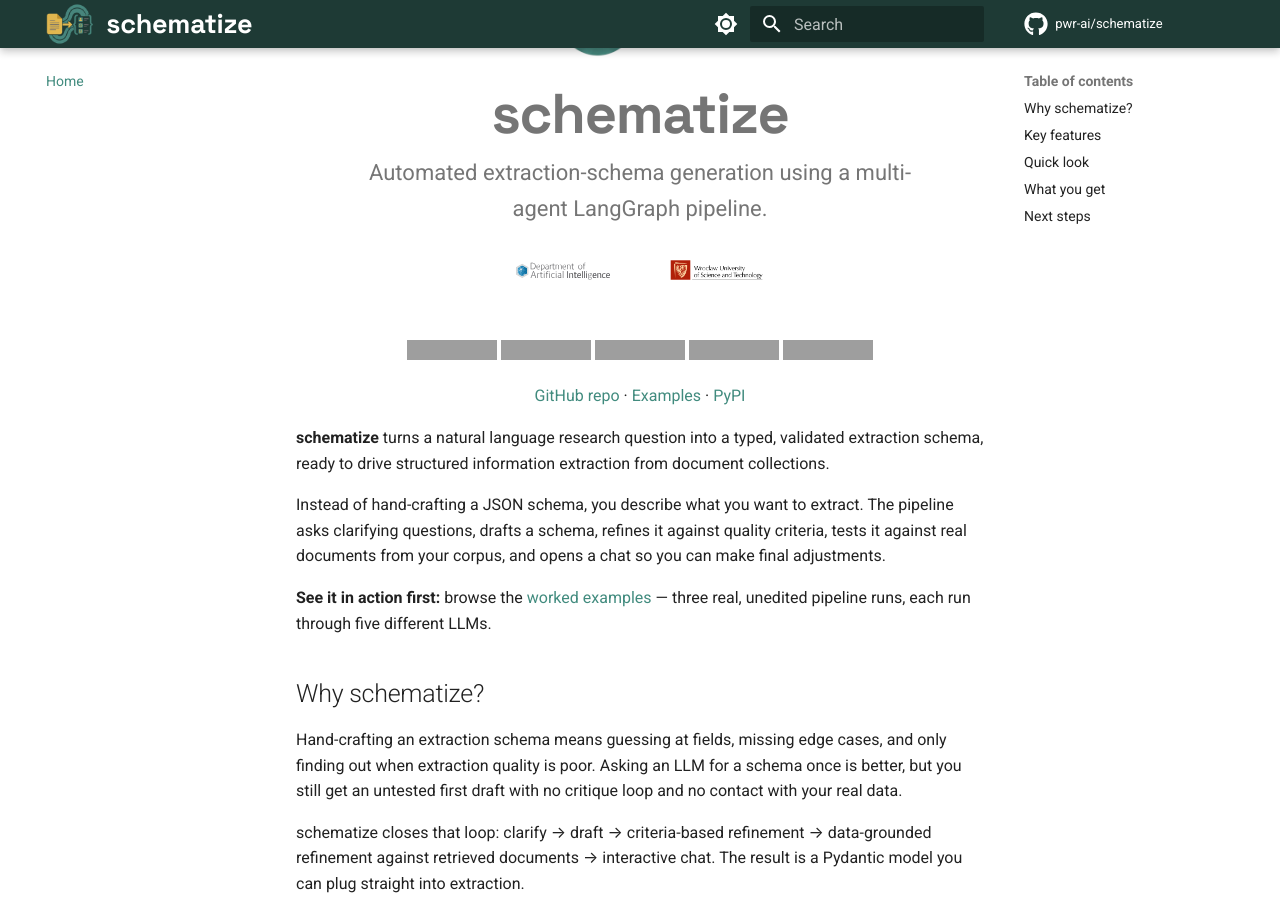
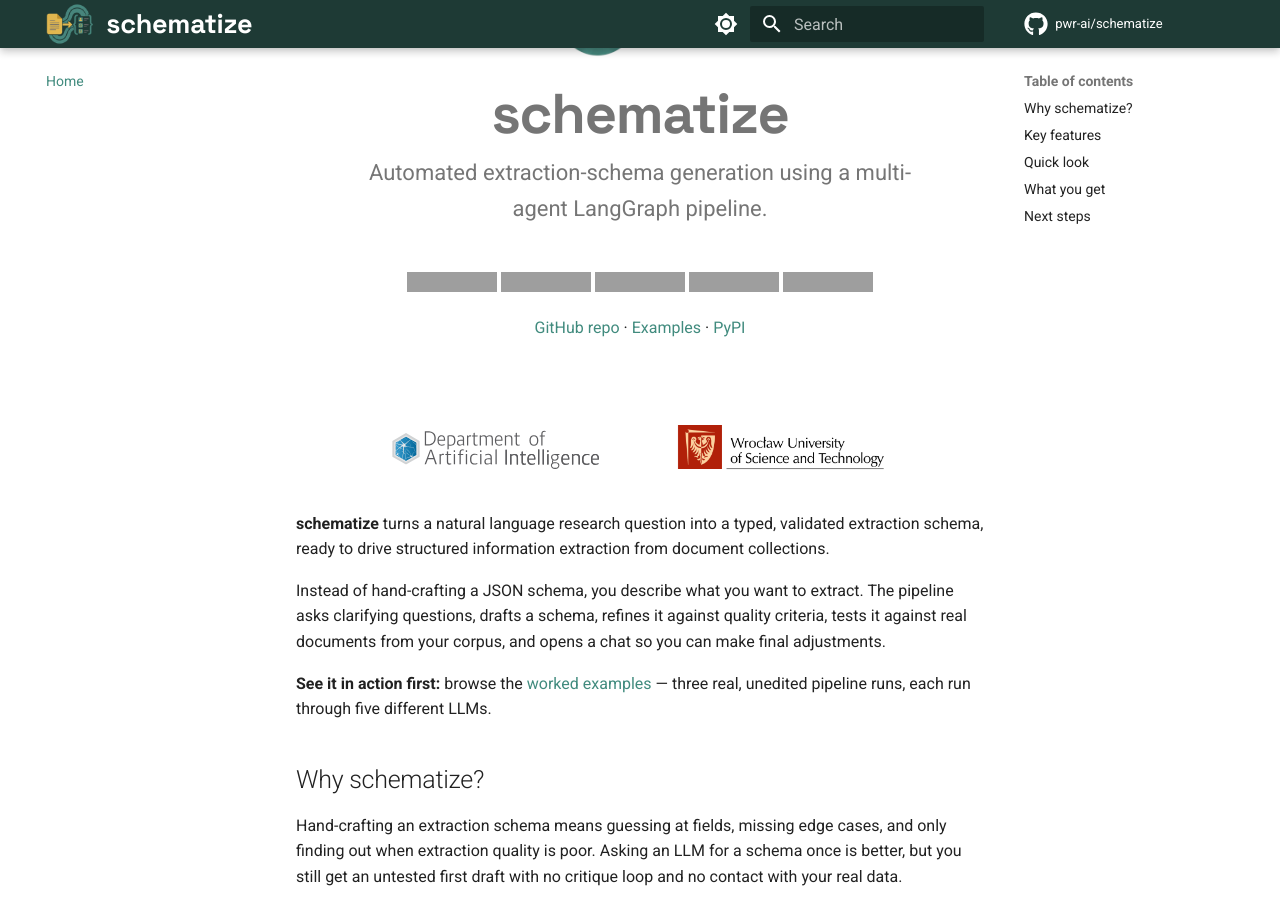
Before and after one commit to pwr-ai/schematize, an MkDocs documentation site: the page built from docs/index.md, in a window 1280 px wide and 900 px high, scrolled down 336 px. Built offline with MkDocs 1.6.1 and Material for MkDocs 9.7.7, drawn with Linux system fonts in a browser that asks for light colours; comment, search, counter and statistics services are not loaded; grey boxes are pictures that could not be loaded.

Commit message:
feat: update logo sizes in README and documentation for improved visibility

```diff
--- a/docs/index.md
+++ b/docs/index.md
@@ -2,10 +2,6 @@
   <img src="assets/logo.png" alt="schematize logo" style="width: 200px; height: 200px;">
   <h1 style="font-family: 'Space Grotesk', sans-serif; font-size: 2.8rem; font-weight: 700; margin: 0.5rem 0 0.25rem; letter-spacing: -0.02em;">schematize</h1>
   <p style="font-size: 1.1rem; color: var(--md-default-fg-color--light); max-width: 560px; margin: 0 auto;">Automated extraction-schema generation using a multi-agent LangGraph pipeline.</p>
-  <div style="display: flex; align-items: center; justify-content: center; gap: 1.5rem; margin-top: 1rem;">
-    <img src="assets/logo_dep.svg" alt="Department of Artificial Intelligence logo" style="height: 48px; background: #fff; padding: 4px 8px; border-radius: 4px;">
-    <img src="assets/logo_pwr.png" alt="Wrocław University of Science and Technology logo" style="height: 40px; background: #fff; padding: 4px 8px; border-radius: 4px;">
-  </div>
 </div>
 
 <div align="center" markdown="1">
@@ -20,6 +16,13 @@
 [GitHub repo](https://github.com/pwr-ai/schematize) ·
 [Examples](https://pwr-ai.github.io/schematize/examples/) ·
 [PyPI](https://pypi.org/project/schematize/)
+
+<br>
+
+<div style="display: flex; align-items: center; justify-content: center; gap: 1.5rem;">
+  <img src="assets/logo_dep.svg" alt="Department of Artificial Intelligence logo" style="height: 96px; background: #fff; padding: 4px 8px; border-radius: 4px;">
+  <img src="assets/logo_pwr.png" alt="Wrocław University of Science and Technology logo" style="height: 80px; background: #fff; padding: 4px 8px; border-radius: 4px;">
+</div>
 
 </div>
 
```
Also changed, not shown: README.md (+1 -1 lines), docs/assets/logo_dep.svg, docs/assets/logo_pwr.png.
